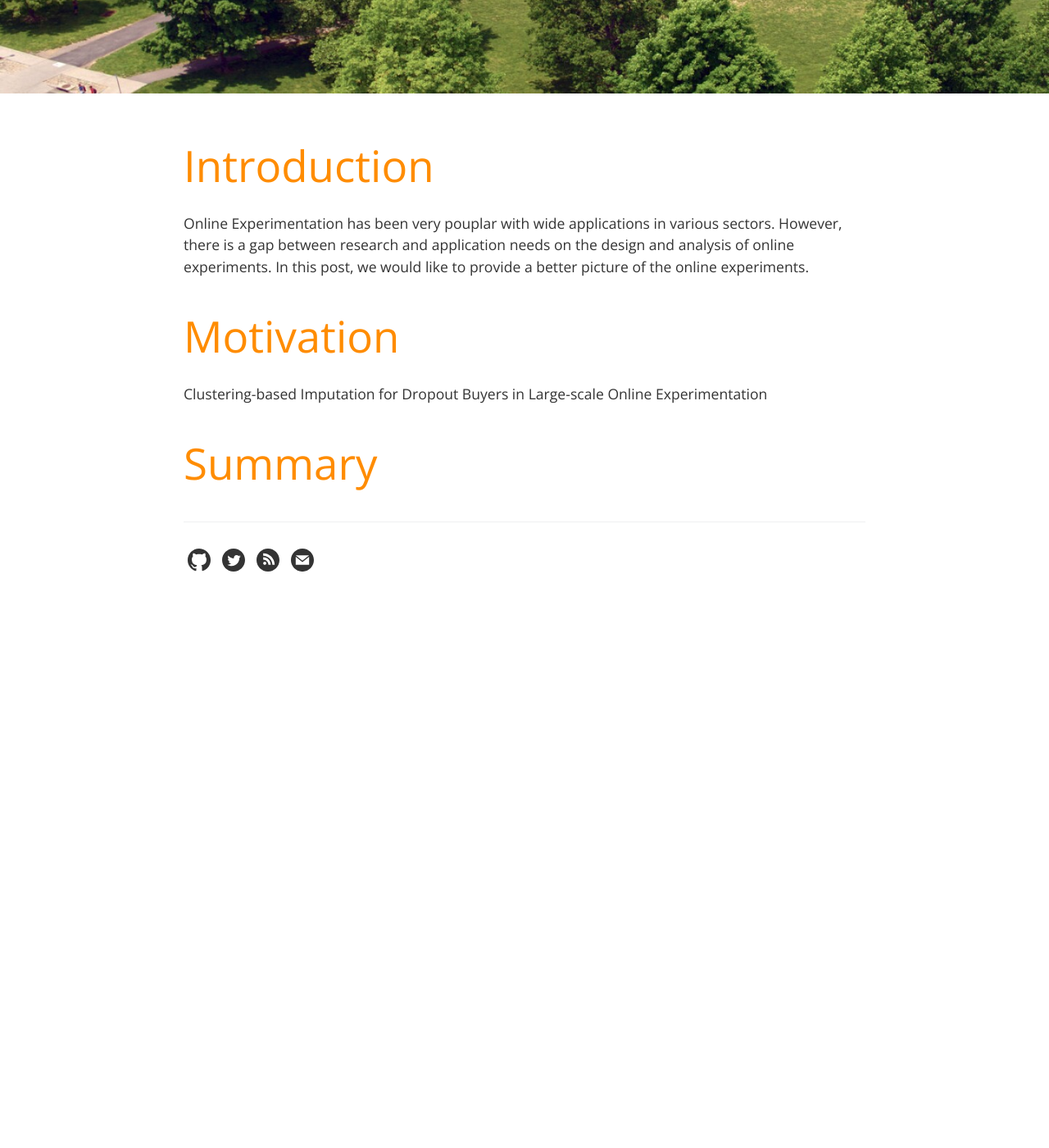
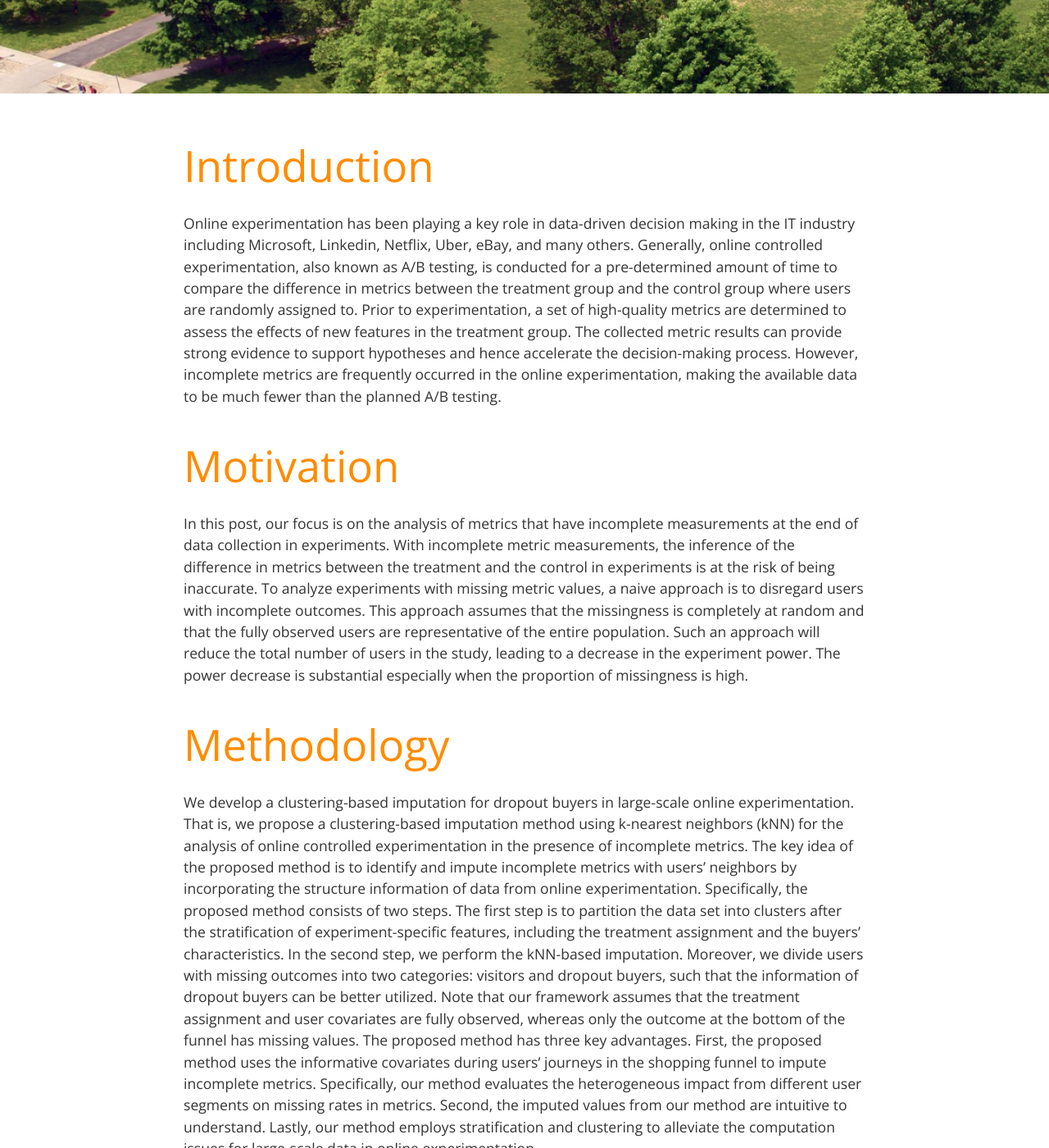
Before and after one commit to xwdeng80/blog, a Jekyll site: the page built from _posts/2022-08-28-large-online-experiments.md, in a window 1280 px wide and 1400 px high, scrolled down 610 px. Shown: the whole window at 82% size. Built offline with Jekyll 4.4.1, drawn with Linux system fonts in a browser that asks for light colours; before the commit the page ends 1361 px from its top, so only the background shows below that; some of the changed text lies outside the part shown.

Commit message:
Update 2022-08-28-large-online-experiments.md

```diff
--- a/_posts/2022-08-28-large-online-experiments.md
+++ b/_posts/2022-08-28-large-online-experiments.md
@@ -10,11 +10,46 @@ excerpt: "Large-scale Online Experimentation"
 ---
 # Introduction
 
-Online Experimentation has been very pouplar with wide applications in various sectors. However, there is a gap between research and application needs on the design and analysis of online experiments. In this post, we would like to provide a better picture of the online experiments.
+Online experimentation has been playing a key role in data-driven decision making in the IT
+industry including Microsoft, Linkedin, Netflix, Uber, eBay, and many others.
+Generally, online controlled experimentation, also known as A/B
+testing, is conducted for a pre-determined amount of time to compare the difference in metrics
+between the treatment group and the control group where users are randomly assigned to.
+Prior to experimentation, a set of high-quality metrics are determined to assess the effects of
+new features in the treatment group. The collected metric results can provide strong evidence
+to support hypotheses and hence accelerate the decision-making process. However, incomplete metrics are
+frequently occurred in the online experimentation, making the available data to be much fewer than the planned A/B testing.
 
 # Motivation
+In this post, our focus is on the analysis of metrics that have incomplete measurements at the end of data collection in experiments.
+With incomplete metric measurements, the inference of the difference in metrics between the treatment and the control in experiments is at the risk of being inaccurate. To analyze experiments with
+missing metric values, a naive approach is to disregard users with incomplete outcomes. This approach assumes that the missingness is completely at random and that the fully observed
+users are representative of the entire population. Such an approach will reduce the total number of users in the study, leading to a decrease in the experiment power. The power
+decrease is substantial especially when the proportion of missingness is high.
 
-Clustering-based Imputation for Dropout Buyers in Large-scale Online Experimentation
+# Methodology
+We develop a clustering-based imputation for dropout buyers in large-scale online experimentation.
+That is, we propose a clustering-based imputation method using k-nearest neighbors (kNN) for the analysis of online controlled experimentation in the presence
+of incomplete metrics. The key idea of the proposed method is to identify and impute incomplete metrics with users’ neighbors by incorporating the structure information of data
+from online experimentation. Specifically, the proposed method consists of two steps. The first step is to partition the data set into clusters after the stratification of experiment-specific
+features, including the treatment assignment and the buyers’ characteristics. In the second step, we perform the kNN-based imputation. Moreover, we divide users with missing outcomes
+into two categories: visitors and dropout buyers, such that the information of dropout buyers can be better utilized. Note that our framework assumes that the treatment assignment and
+user covariates are fully observed, whereas only the outcome at the bottom of the funnel has missing values. The proposed method has three key advantages. First, the proposed
+method uses the informative covariates during users’ journeys in the shopping funnel to impute incomplete metrics. Specifically, our method evaluates the heterogeneous impact from
+different user segments on missing rates in metrics. Second, the imputed values from our method are intuitive to understand. Lastly, our method employs stratification and clustering
+to alleviate the computation issues for large-scale data in online experimentation.
 
-
-# Summary
+# Discussion
+Metrics provide strong evidence to support hypotheses in online experimentation and hence
+reduce debates in the decision-making process. This paper introduces the concept of dropout
+buyers and classifies users with incomplete metric values into two categories: visitors and
+dropout buyers. For the analysis of incomplete metrics, we propose a cluster-based k-nearest
+neighbors-based imputation method. The proposed imputation method considers both the
+experiment-specific features and users’ activities along their shopping paths. The proposed
+method incorporates uncertainty among missing values in the outcome metrics using the
+k-nearest neighbors method. To facilitate efficient imputation in large-scale data sets in
+online experimentation, the proposed method employs a combination of stratification and
+clustering. The stratification approach divides the entire large-scale data set into small
+subsets to improve computation efficiency in the clustering step. The clustering approach
+identifies inherent structure patterns to improve the performance of the k-nearest neighbors
+method within each cluster.
```
